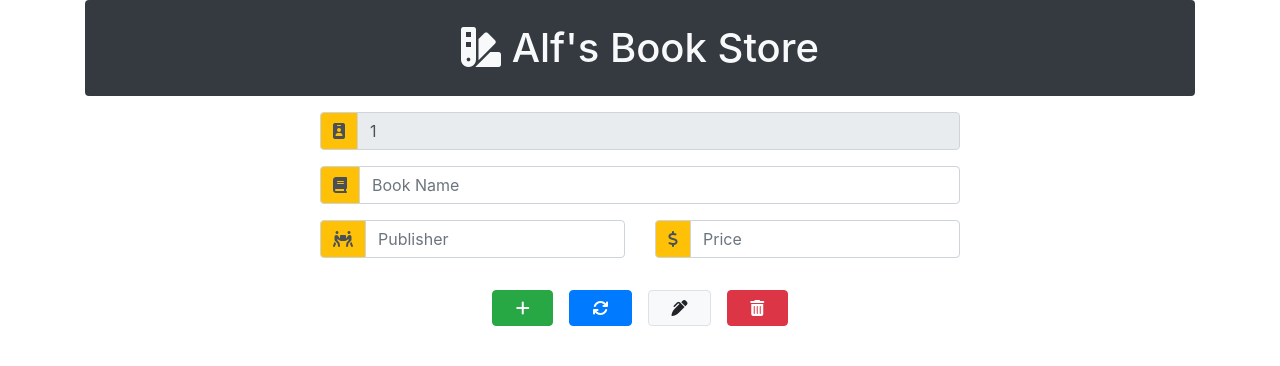
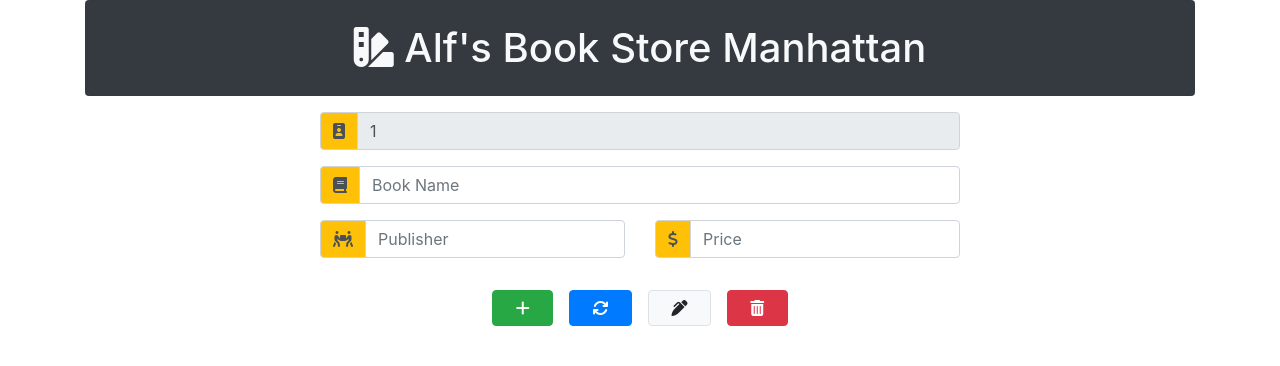
Before and after one commit to avillanMty01/bookstore-tut, a PHP site: page / in a window 1280 px wide. Shown: the top 366 px of the page. Run offline with PHP 8.4, Linux system fonts and the light colour scheme; data that the repository does not hold is empty; some libraries are stand-ins or nearby versions.

Commit message:
title of page

```diff
--- a/index.php
+++ b/index.php
@@ -19,7 +19,7 @@
 
     <main>
       <div class="container text-center">
-        <h1 class="py-4 bg-dark text-light rounded"><i class="fas fa-swatchbook"></i> Alf's Book Store</h1>
+        <h1 class="py-4 bg-dark text-light rounded"><i class="fas fa-swatchbook"></i> Alf's Book Store Manhattan</h1>
       </div>
 
         <!-- now, create input elements, using php, since code repeats -->
```
